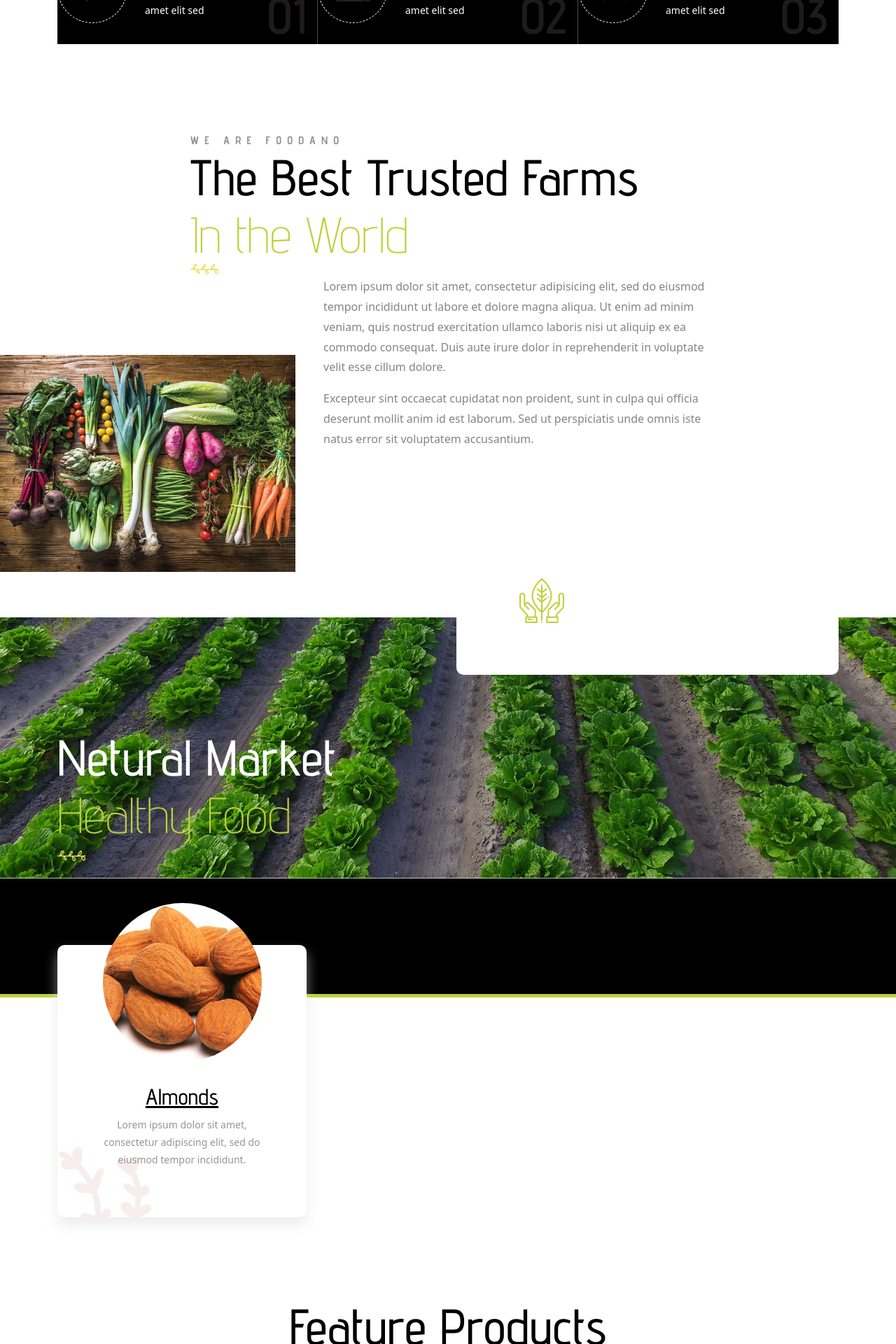
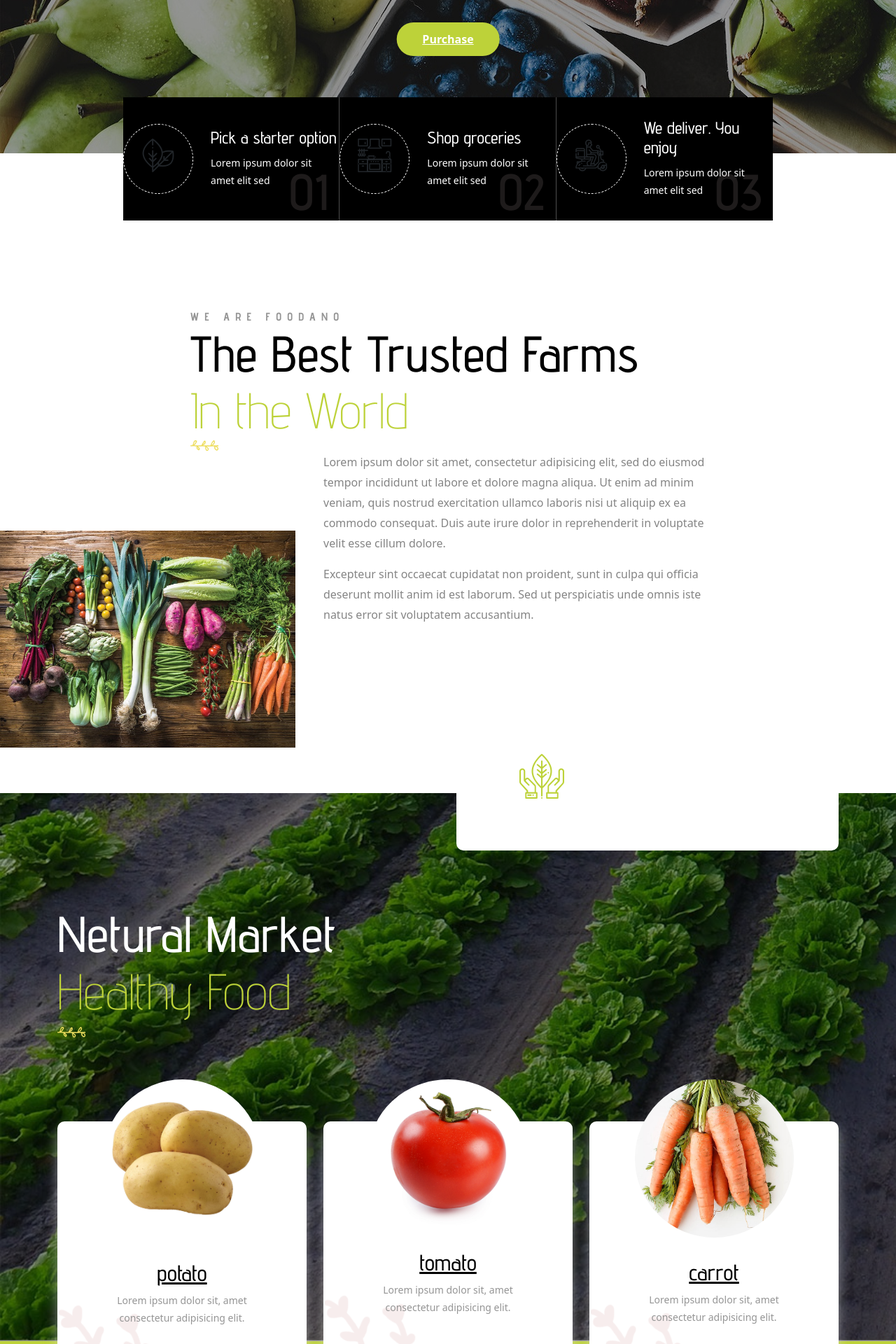
Before and after one commit to tonypham4649/React-Project, a React (Vite) app: page / in a window 1280 px wide. Shown: the part 820-2740 px from the top of the page at 70% size. Built offline with nearby package versions, Linux system fonts and the light colour scheme.

Commit message:
working on home page

```diff
--- a/index.html
+++ b/index.html
@@ -64,6 +64,8 @@
   <link rel="stylesheet" href="./src/assets/css/animate.min.css">
   <!-- Theme Custom CSS -->
   <link rel="stylesheet" href="./src/assets/css/style.css">
+  <!-- fix CSS -->
+  <link rel="stylesheet" href="./src/assets/css/home.css">
 </head>
 
 <body class=" ">
--- /dev/null
+++ b/src/assets/css/home.css
@@ -0,0 +1,18 @@
+.hero-slider-container * {
+    color: rgb(226, 226, 226);
+    position: absolute;
+    left: 50%;
+    transform: translate(-50%, -50%);
+}
+.features-wrap1 {
+    margin-top: -80px;
+    position: absolute;
+    left: 50%;
+    z-index: 31;
+    transform: translate(-50%);
+    width: max-content;
+}
+.service-img img {
+    width: 227px;
+    height: 227px;
+}
--- a/src/components/shop/ShopItem.jsx
+++ b/src/components/shop/ShopItem.jsx
@@ -22,7 +22,7 @@ export default function ShopItem({ id, name, price, imgUrl }) {
         </div>
         <div className="product-content">
           <div className="actions-btn">
-            <a href="cart.html">
+            <a href="">
               <i className="fal fa-cart-plus"></i>
             </a>
             <a href="assets/img/shop/product-1-3.png" className="popup-image">
@@ -33,7 +33,7 @@ export default function ShopItem({ id, name, price, imgUrl }) {
             </a>
           </div>
           <h4 className="product-title h5 mb-0">
-            <a href="shop-details.html">{name}</a>
+            <a href="">{name}</a>
           </h4>
           <span className="price font-theme">
             <strong>${price}</strong>
--- a/src/data/dummydata.json
+++ b/src/data/dummydata.json
@@ -9,7 +9,8 @@
         "rate": 3.8,
         "promotion": false,
         "sale": 0.0,
-        "soldVolume": 200
+        "soldVolume": 200,
+        "description": "Lorem ipsum dolor sit, amet consectetur adipisicing elit."
     },
     {
         "id": 2,
@@ -21,7 +22,8 @@
         "rate": 4.5,
         "promotion": true,
         "sale": 0.15,
-        "soldVolume": 300
+        "soldVolume": 300,
+        "description": "Lorem ipsum dolor sit, amet consectetur adipisicing elit."
     },
     {
         "id": 3,
@@ -33,7 +35,8 @@
         "rate": 4.2,
         "promotion": false,
         "sale": 0.0,
-        "soldVolume": 450
+        "soldVolume": 450,
+        "description": "Lorem ipsum dolor sit, amet consectetur adipisicing elit."
     },
     {
         "id": 4,
@@ -45,7 +48,86 @@
         "rate": 4.9,
         "promotion": true,
         "sale": 0.1,
-        "soldVolume": 1000
+        "soldVolume": 1000,
+        "description": "Lorem ipsum dolor sit, amet consectetur adipisicing elit."
+    },
+    {
+        "id": 5,
+        "name": "potato",
+        "imgUrl": "/src/assets/img/foods/potato.jpg",
+        "price": 1.99,
+        "size": 100,
+        "category": "fresh",
+        "rate": 3.8,
+        "promotion": false,
+        "sale": 0.0,
+        "soldVolume": 200,
+        "description": "Lorem ipsum dolor sit, amet consectetur adipisicing elit."
+    },
+    {
+        "id": 6,
+        "name": "tomato",
+        "imgUrl": "/src/assets/img/foods/tomato.jpg",
+        "price": 1.54,
+        "size": 100,
+        "category": "fresh",
+        "rate": 4.5,
+        "promotion": true,
+        "sale": 0.15,
+        "soldVolume": 300,
+        "description": "Lorem ipsum dolor sit, amet consectetur adipisicing elit."
+    },
+    {
+        "id": 7,
+        "name": "carrot",
+        "imgUrl": "/src/assets/img/foods/carrot.jpg",
+        "price": 1.75,
+        "size": 100,
+        "category": "fresh",
+        "rate": 4.2,
+        "promotion": false,
+        "sale": 0.0,
+        "soldVolume": 450,
+        "description": "Lorem ipsum dolor sit, amet consectetur adipisicing elit."
+    },
+    {
+        "id": 8,
+        "name": "avocado",
+        "imgUrl": "/src/assets/img/foods/avocado.jpg",
+        "price": 2.20,
+        "size": 100,
+        "category": "fresh",
+        "rate": 4.9,
+        "promotion": true,
+        "sale": 0.1,
+        "soldVolume": 1000,
+        "description": "Lorem ipsum dolor sit, amet consectetur adipisicing elit."
+    },
+    {
+        "id": 9,
+        "name": "carrot",
+        "imgUrl": "/src/assets/img/foods/carrot.jpg",
+        "price": 1.75,
+        "size": 100,
+        "category": "fresh",
+        "rate": 4.2,
+        "promotion": false,
+        "sale": 0.0,
+        "soldVolume": 450,
+        "description": "Lorem ipsum dolor sit, amet consectetur adipisicing elit."
+    },
+    {
+        "id": 10,
+        "name": "avocado",
+        "imgUrl": "/src/assets/img/foods/avocado.jpg",
+        "price": 2.20,
+        "size": 100,
+        "category": "fresh",
+        "rate": 4.9,
+        "promotion": true,
+        "sale": 0.1,
+        "soldVolume": 1000,
+        "description": "Lorem ipsum dolor sit, amet consectetur adipisicing elit."
     }
 
 ]
--- a/src/pages/Home/Home.jsx
+++ b/src/pages/Home/Home.jsx
@@ -13,15 +13,12 @@ export default function Home() {
     <>
       <Hero />
       <Feature />
-
       <AboutUs />
       <TitleBox />
       <Services />
       <FeatureLatestProducts />
-
       <Testimonial />
       <FeatureProduct />
-
       <Faq />
     </>
   );
--- a/src/pages/Home/components/Hero.jsx
+++ b/src/pages/Home/components/Hero.jsx
@@ -1,48 +1,39 @@
 export default function Hero() {
-  const data = {};
-
   return (
     <section className="vs-hero-wrapper hero-layout4 ">
       <div
         className="vs-hero-carousel"
-        data-height="850"
-        data-container="1800"
+        data-height="850px"
+        data-container="1800px"
         data-slidertype="fullwidth"
+        style={{
+          height: "850px",
+          backgroundImage: "url(/src/assets/img/hero/hero-bg-3-1.jpg)",
+          backgroundSize: "cover",
+          boxShadow: "inset 0 0 0 2000px rgba(0, 0, 0, 0.363)",
+        }}
       >
-        <div
-        // className="ls-slide"
-        // dataLs="duration: 8000; transition2d: 5; kenburnszoom:out; kenburnsscale:1.1;"
-        >
-          <img
-            src="/src/assets/img/hero/hero-bg-3-1.jpg"
-            alt="Hero Image"
-            className="ls-bg"
-          />
-          {/* <p
+        <div className="hero-slider-container">
+          <p
             className="ls-l ls-hide-tablet ls-hide-desktop"
             style={{
-              left: "50%",
-              top: "180px",
+              top: "400px",
               textAlign: "center",
               fontWeight: 600,
               fontSize: "52px",
               letterSpacing: "0.9em",
               textTransform: "uppercase",
-              color: "#000000",
             }}
-            data-ls="minfontsize: 10px; durationin: 1500;  delayin: 0; easingin: easeInOutSine; texttransitionin: true; textstartatin: transitioninstart; texttypein: chars_asc; textshiftin: 100; textoffsetyin: -100; textrotatein: -45; parallax: true; parallaxlevel: 2;  "
           >
             Top selling
           </p>
           <h1
             className="ls-l ls-hide-tablet ls-hide-desktop"
             style={{
-              left: "50%",
-              top: "280px",
+              top: "550px",
               textAlign: "center",
               fontWeight: 700,
               fontSize: "160px",
-              color: "#000000",
               textTransform: "uppercase",
             }}
             data-ls="offsetyin: 100; fadein: true; durationin: 1000; delayin: 200; easingin: easeInOutSine; parallax: true; parallaxlevel: 3; "
@@ -52,75 +43,25 @@ export default function Hero() {
           <h1
             className="ls-l ls-hide-tablet ls-hide-desktop"
             style={{
-              left: "50%",
-              top: "480px",
+              top: "750px",
               textAlign: "center",
               fontWeight: 700,
               fontSize: "160px",
-              color: "#000000",
               textTransform: "uppercase",
             }}
             data-ls="offsetyin: 100; fadein: true; durationin: 1800; delayin: 600; easingin: easeInOutSine; parallax: true; parallaxlevel: 3; "
           >
             20% Off
           </h1>
-          <p
-            className="ls-l ls-hide-phone"
-            style={{
-              left: "50%",
-              top: "385px",
-              textAlign: "center",
-              fontWeight: 600,
-              fontSize: "18px",
-              letterSpacing: "0.9em",
-              textTransform: "uppercase",
-              color: "#000000",
-            }}
-            data-ls="minfontsize: 10px; durationin: 1500;  delayin: 0; easingin: easeInOutSine; texttransitionin: true; textstartatin: transitioninstart; texttypein: chars_asc; textshiftin: 100; textoffsetyin: -100; textrotatein: -45; parallax: true; parallaxlevel: 2;  "
-          >
-            Top selling
-          </p>
-          <h1
-            className="ls-l ls-hide-phone"
-            style={{
-              left: "50%",
-              top: "415px",
-              textAlign: "center",
-              fontWeight: 700,
-              fontSize: "80px",
-              color: "#000000",
-              textTransform: "uppercase",
-            }}
-            data-ls="offsetyin: 100; fadein: true; durationin: 1000; delayin: 200; easingin: easeInOutSine; parallax: true; parallaxlevel: 3; "
-          >
-            Organic Food
-          </h1>
-          <h1
-            className="ls-l ls-hide-phone"
-            style={{
-              left: "50%",
-              top: "503px",
-              textAlign: "center",
-              fontWeight: 700,
-              fontSize: "80px",
-              color: "#000000",
-              textTransform: "uppercase",
-            }}
-            data-ls="offsetyin: 100; fadein: true; durationin: 1800; delayin: 600; easingin: easeInOutSine; parallax: true; parallaxlevel: 3; "
-          >
-            20% Off
-          </h1> */}
           <div
             className="ls-l ls-hide-phone"
             style={{
-              left: "49%",
-              top: "630px",
+              top: "900px",
               textAlign: "center",
             }}
-            data-ls="offsetyin: 100; fadein: true; durationin: 2000; delayin: 900; parallax: true; parallaxlevel: 2;"
           >
             <a
-              href="shop.html"
+              href=""
               className="vs-btn hero-btn center"
               style={{
                 boxShadow: "none",
--- a/src/pages/Home/components/Services.jsx
+++ b/src/pages/Home/components/Services.jsx
@@ -1,9 +1,43 @@
+import shopItems from "/src/data/dummydata.json";
+
 export default function Services() {
+  const featureItems = shopItems.slice(0, 6).map((item) => {
+    return (
+      <div className="col-md-6 col-xl-4" key={item.id}>
+        <div className="service-box1">
+          <div className="sr-shape1">
+            <img src="./src/assets/img/shape/service-s-1-1.png" alt="Image" />
+          </div>
+          <div className="sr-shape2">
+            <img src="./src/assets/img/shape/service-s-1-2.png" alt="Image" />
+          </div>
+          <div className="service-img">
+            <img src={item.imgUrl} alt="Service Image" />
+          </div>
+          <div className="service-content">
+            <h3 className="service-title h2 fw-semibold">
+              <a href="service.html">{item.name}</a>
+            </h3>
+            <p className="service-text fs-xs mb-0">{item.description}</p>
+            <a href="shop.html" className="icon-btn">
+              <i className="fal fa-long-arrow-right"></i>
+            </a>
+          </div>
+        </div>
+      </div>
+    );
+  });
+
   return (
     <section className="vs-service-wrapper position-relative pt-175 space-md-bottom">
-      <div className="service-shape1 position-absolute start-0 top-0">
-        <img src="./src/assets/img/service/service-bg-1-2.png" alt="shape" />
-      </div>
+      <div
+        className="service-shape1 position-absolute start-0 top-0"
+        style={{
+          backgroundImage: "url(./src/assets/img/service/service-bg-1-2.png)",
+          backgroundSize: "cover",
+          boxShadow: "inset 0 0 0 2000px rgba(0, 0, 0, 0.363)",
+        }}
+      />
       <div className="container z-index-common">
         <div
           className="section-title text-center text-lg-start  wow fadeIn"
@@ -19,142 +53,7 @@ export default function Services() {
           data-slide-show="3"
           data-md-slide-show="2"
         >
-          <div className="col-md-6 col-xl-4">
-            <div className="service-box1">
-              <div className="sr-shape1">
-                <img
-                  src="./src/assets/img/shape/service-s-1-1.png"
-                  alt="Image"
-                />
-              </div>
-              <div className="sr-shape2">
-                <img
-                  src="./src/assets/img/shape/service-s-1-2.png"
-                  alt="Image"
-                />
-              </div>
-              <div className="service-img">
-                <img
-                  src="./src/assets/img/service/service-img-1.png"
-                  alt="Service Image"
-                />
-              </div>
-              <div className="service-content">
-                <h3 className="service-title h2 fw-semibold">
-                  <a href="service.html">Almonds</a>
-                </h3>
-                <p className="service-text fs-xs mb-0">
-                  Lorem ipsum dolor sit amet, consectetur adipiscing elit, sed
-                  do eiusmod tempor incididunt.
-                </p>
-                <a href="shop.html" className="icon-btn">
-                  <i className="fal fa-long-arrow-right"></i>
-                </a>
-              </div>
-            </div>
-          </div>
-          {/* <div className="col-md-6 col-xl-4">
-            <div className="service-box1">
-              <div className="sr-shape1">
-                <img
-                  src="./src/assets/img/shape/service-s-1-1.png"
-                  alt="Image"
-                />
-              </div>
-              <div className="sr-shape2">
-                <img
-                  src="./src/assets/img/shape/service-s-1-2.png"
-                  alt="Image"
-                />
-              </div>
-              <div className="service-img">
-                <img
-                  src="./src/assets/img/service/service-img-2.png"
-                  alt="Service Image"
-                />
-              </div>
-              <div className="service-content">
-                <h3 className="service-title h2 fw-semibold">
-                  <a href="service.html">Hazelnuts</a>
-                </h3>
-                <p className="service-text fs-xs mb-0">
-                  Lorem ipsum dolor sit amet, consectetur adipiscing elit, sed
-                  do eiusmod tempor incididunt.
-                </p>
-                <a href="shop.html" className="icon-btn">
-                  <i className="fal fa-long-arrow-right"></i>
-                </a>
-              </div>
-            </div>
-          </div> */}
-          {/* <div className="col-md-6 col-xl-4">
-            <div className="service-box1">
-              <div className="sr-shape1">
-                <img
-                  src="./src/assets/img/shape/service-s-1-1.png"
-                  alt="Image"
-                />
-              </div>
-              <div className="sr-shape2">
-                <img
-                  src="./src/assets/img/shape/service-s-1-2.png"
-                  alt="Image"
-                />
-              </div>
-              <div className="service-img">
-                <img
-                  src="./src/assets/img/service/service-img-3.png"
-                  alt="Service Image"
-                />
-              </div>
-              <div className="service-content">
-                <h3 className="service-title h2 fw-semibold">
-                  <a href="service.html">Peanuts</a>
-                </h3>
-                <p className="service-text fs-xs mb-0">
-                  Lorem ipsum dolor sit amet, consectetur adipiscing elit, sed
-                  do eiusmod tempor incididunt.
-                </p>
-                <a href="shop.html" className="icon-btn">
-                  <i className="fal fa-long-arrow-right"></i>
-                </a>
-              </div>
-            </div>
-          </div> */}
-          {/* <div className="col-md-6 col-xl-4">
-            <div className="service-box1">
-              <div className="sr-shape1">
-                <img
-                  src="./src/assets/img/shape/service-s-1-1.png"
-                  alt="Image"
-                />
-              </div>
-              <div className="sr-shape2">
-                <img
-                  src="./src/assets/img/shape/service-s-1-2.png"
-                  alt="Image"
-                />
-              </div>
-              <div className="service-img">
-                <img
-                  src="./src/assets/img/service/service-img-4.png"
-                  alt="Service Image"
-                />
-              </div>
-              <div className="service-content">
-                <h3 className="service-title h2 fw-semibold">
-                  <a href="service.html">Pumpkin</a>
-                </h3>
-                <p className="service-text fs-xs mb-0">
-                  Lorem ipsum dolor sit amet, consectetur adipiscing elit, sed
-                  do eiusmod tempor incididunt.
-                </p>
-                <a href="shop.html" className="icon-btn">
-                  <i className="fal fa-long-arrow-right"></i>
-                </a>
-              </div>
-            </div>
-          </div> */}
+          {featureItems}
         </div>
       </div>
     </section>
```
Also changed, not shown: src/pages/Shop/ShopBreadCrumb.jsx (+8 -1 lines), src/assets/img/breadcumb/breadcumb-img-1.jpg, src/assets/img/foods/carrot.jpg.
